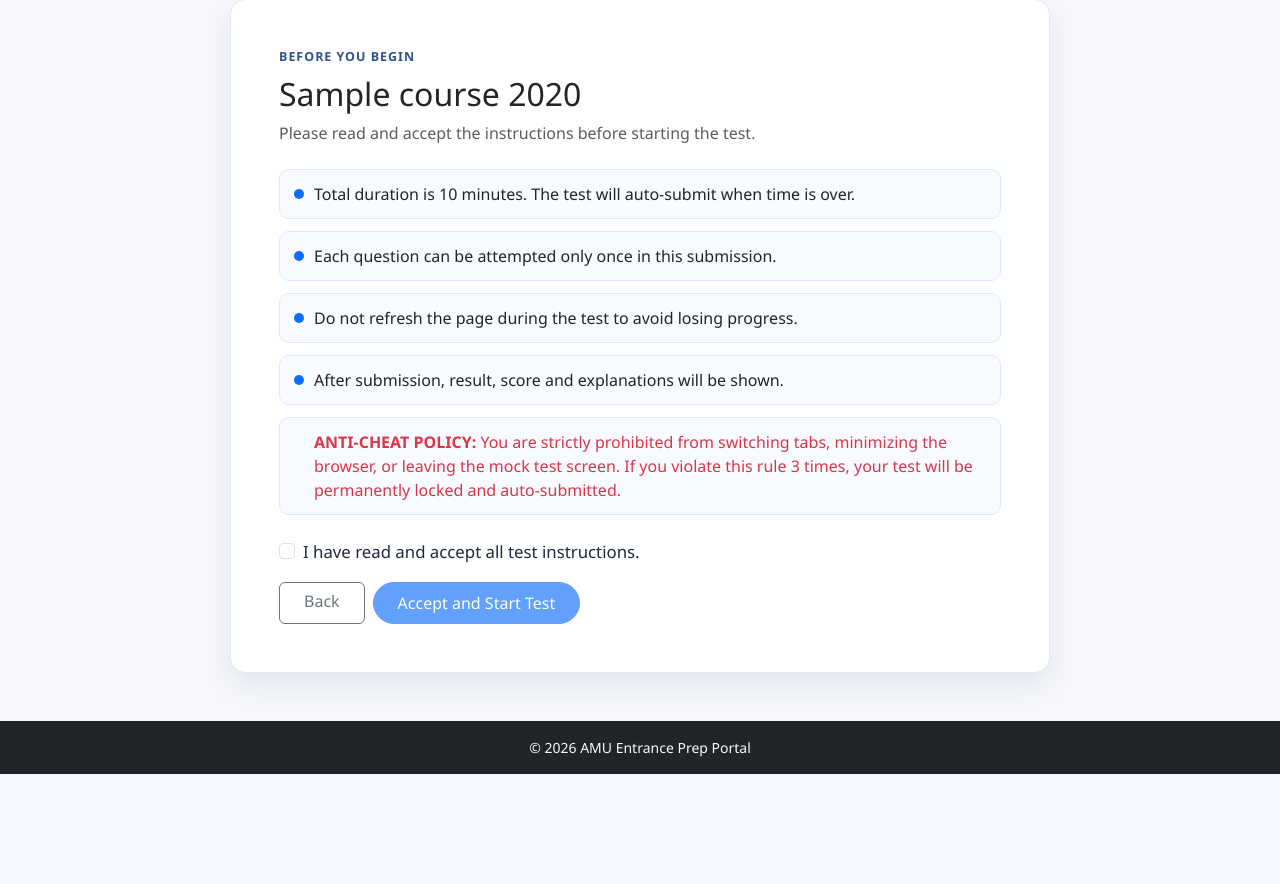
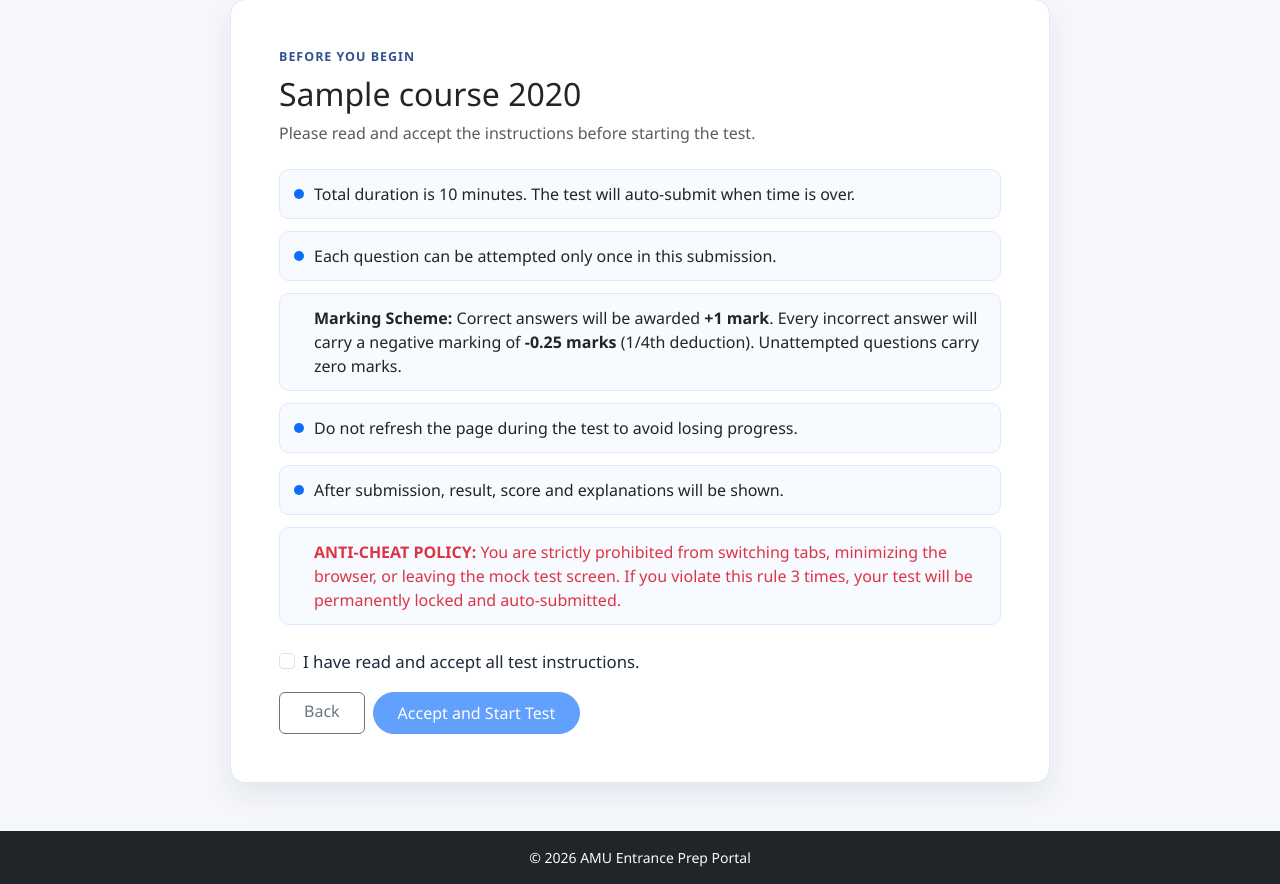
Before and after one commit to Shaaz29/AMU_Entrance_Prep_Portal, a Django app: page /start-test/1/ in a window 1280 px wide. Shown: the part 109-993 px from the top of the page. Before the commit the page ends 883 px from the top, so only its background shows below. Run offline with Django 5.2, Linux system fonts and the light colour scheme; a user stored in the database is signed in; tables that the repository leaves empty hold one stand-in row (values such as "Sample post").

Commit message:
Scoring Mechanism: Added -0.25 negative marking for incorrect mock test attempts and clearly highlighted the mathematics on the Rules entry screen.

```diff
--- a/prep/views.py
+++ b/prep/views.py
@@ -221,6 +221,7 @@ def submit_test(request, test_id):
             correct_count += 1
             review_status = 'correct'
         elif user_answer:
+            score -= 0.25
             incorrect_count += 1
             review_status = 'incorrect'
         else:
--- a/templates/test_rules.html
+++ b/templates/test_rules.html
@@ -16,6 +16,10 @@
       <div class="rule-item">
         <span class="rule-dot"></span>
         <p class="mb-0">Each question can be attempted only once in this submission.</p>
+      </div>
+      <div class="rule-item">
+        <span class="rule-dot" style="background-color: var(--warning);"></span>
+        <p class="mb-0"><strong>Marking Scheme:</strong> Correct answers will be awarded <strong>+1 mark</strong>. Every incorrect answer will carry a negative marking of <strong>-0.25 marks</strong> (1/4th deduction). Unattempted questions carry zero marks.</p>
       </div>
       <div class="rule-item">
         <span class="rule-dot"></span>
```
